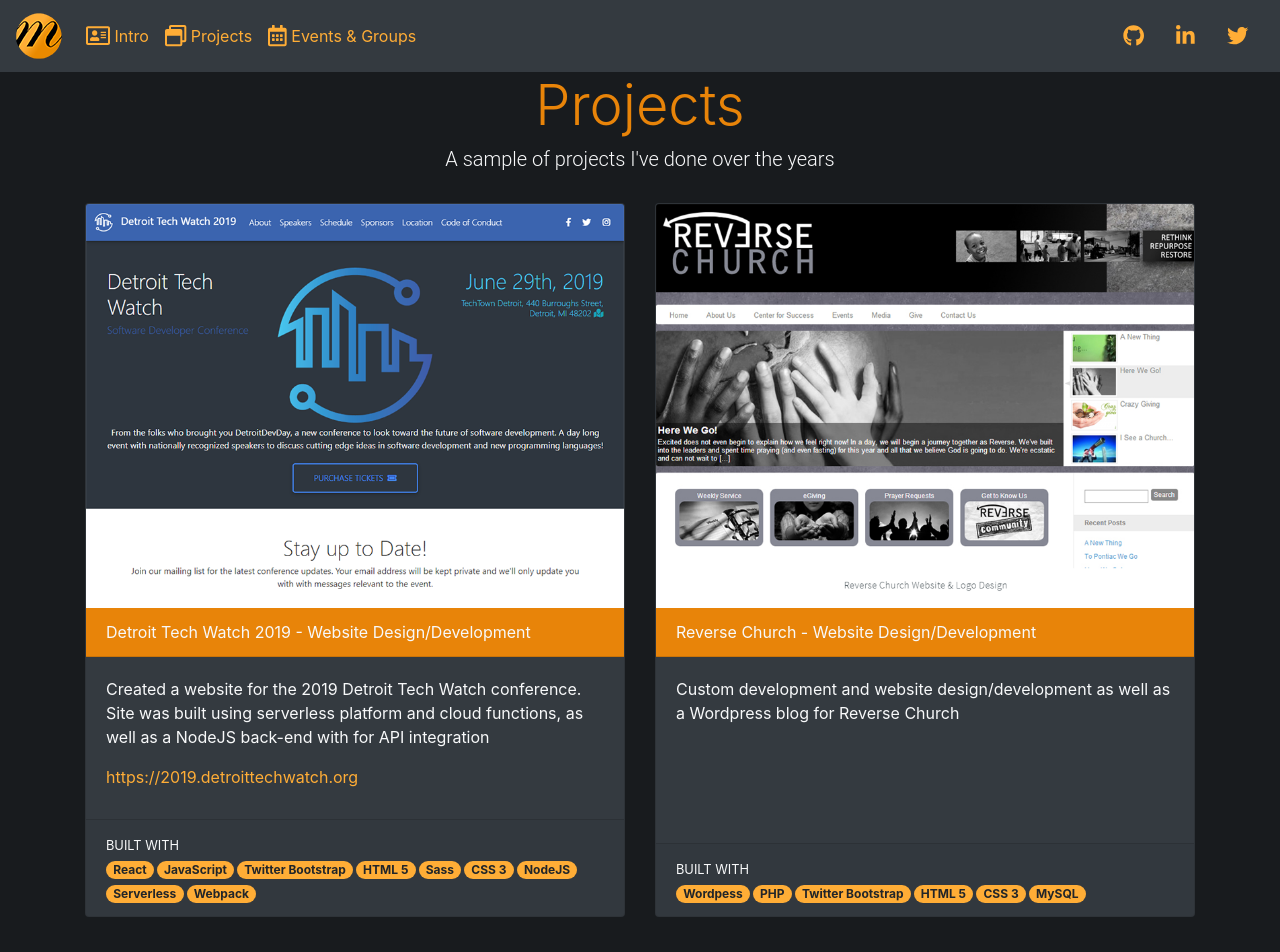
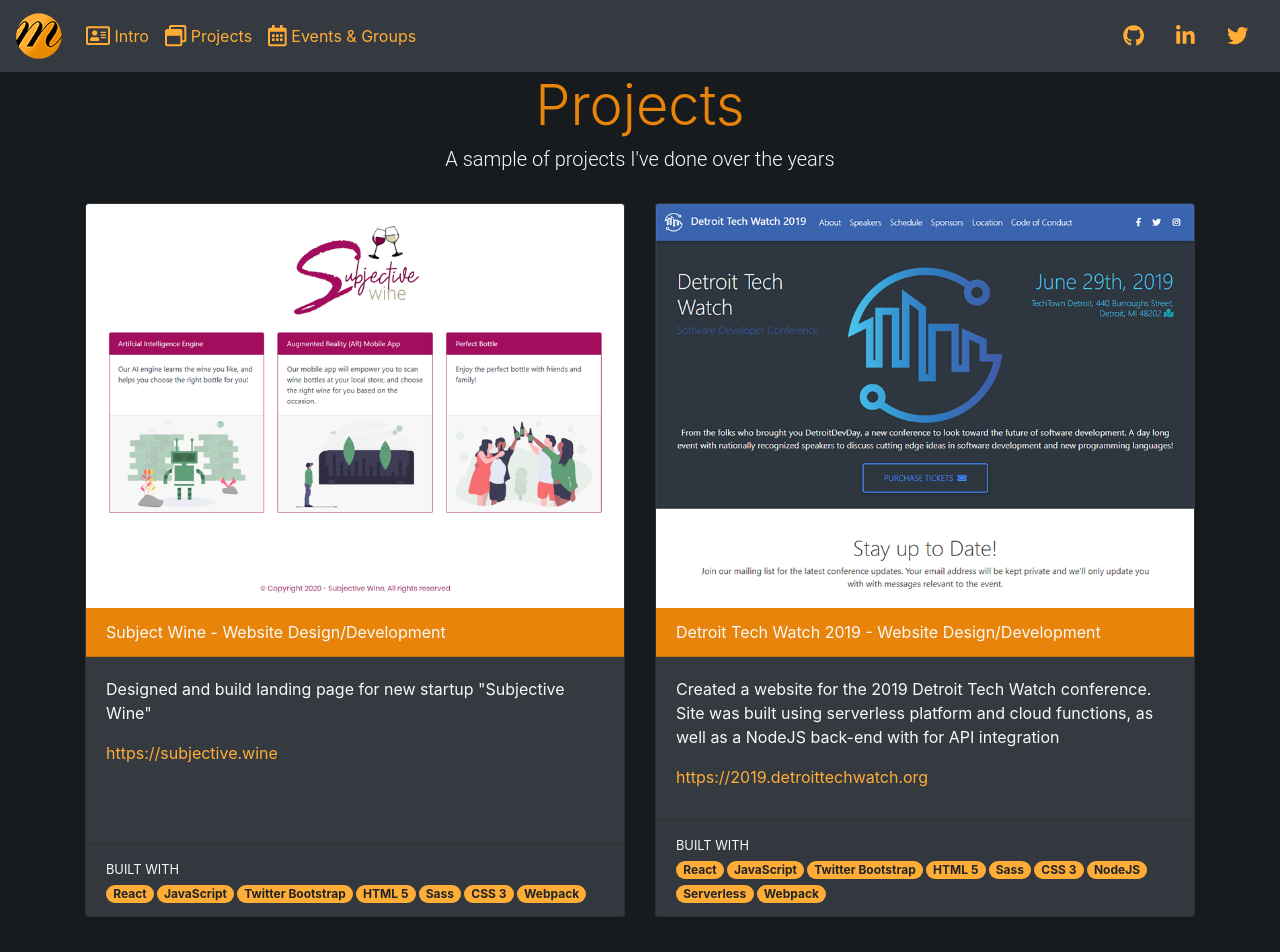
Before and after one commit to mikeonslow/mikeonslow.dev, a React (Create React App) app: page /projects in a window 1280 px wide. Shown: the top 952 px of the page. Built offline with nearby package versions, Linux system fonts and the light colour scheme.

Commit message:
Added subjective, fixed link

```diff
--- a/src/Pages/Projects.js
+++ b/src/Pages/Projects.js
@@ -3,6 +3,23 @@
 import ProjectCard from "../Components/ProjectCard";
 
 const projects = [
+  {
+    title: "Subject Wine - Website Design/Development",
+    url: "https://subjective.wine",
+    types: ["Website"],
+    src: "subjective-wine.png",
+    description:
+      'Designed and build landing page for new startup "Subjective Wine"',
+    technologies: [
+      "React",
+      "JavaScript",
+      "Twitter Bootstrap",
+      "HTML 5",
+      "Sass",
+      "CSS 3",
+      "Webpack"
+    ]
+  },
   {
     title: "Detroit Tech Watch 2019 - Website Design/Development",
     url: "https://2019.detroittechwatch.org",
@@ -149,7 +166,7 @@
   },
   {
     title: "Clarity Wiki - Application Development",
-    url: "http://mikeonslow.info",
+    url: "",
     types: ["Website Design/Development"],
     src: "dox.png",
     description:
```
Also changed, not shown: public/images/projects/subjective-wine.png (added).
